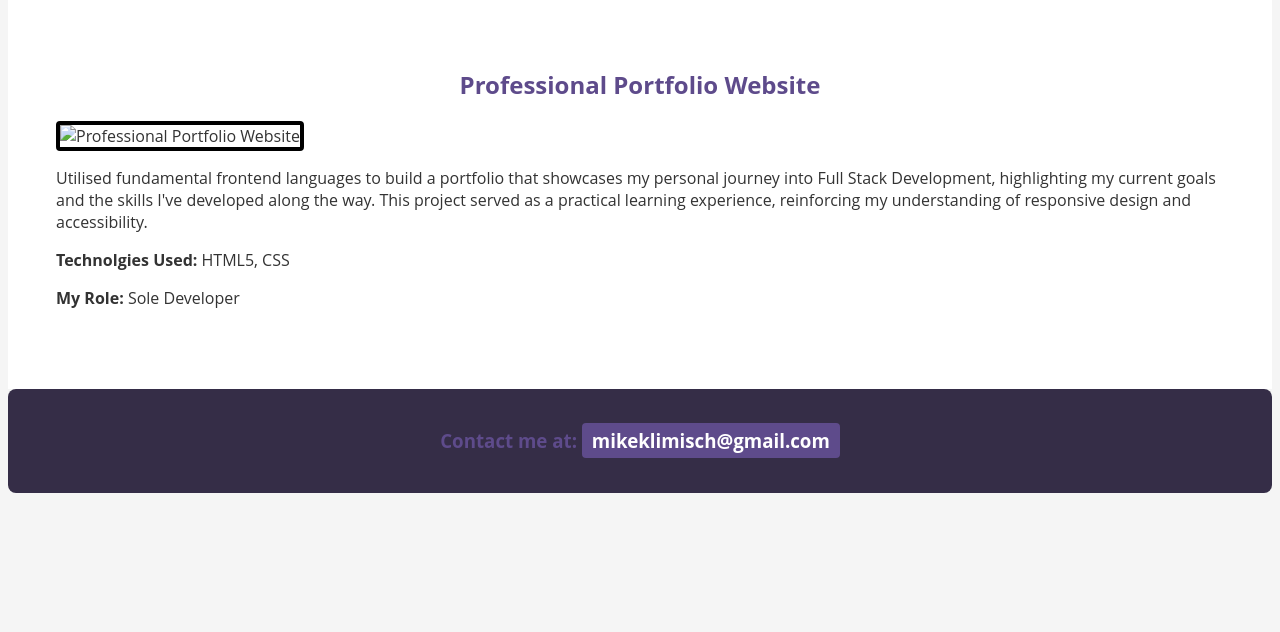
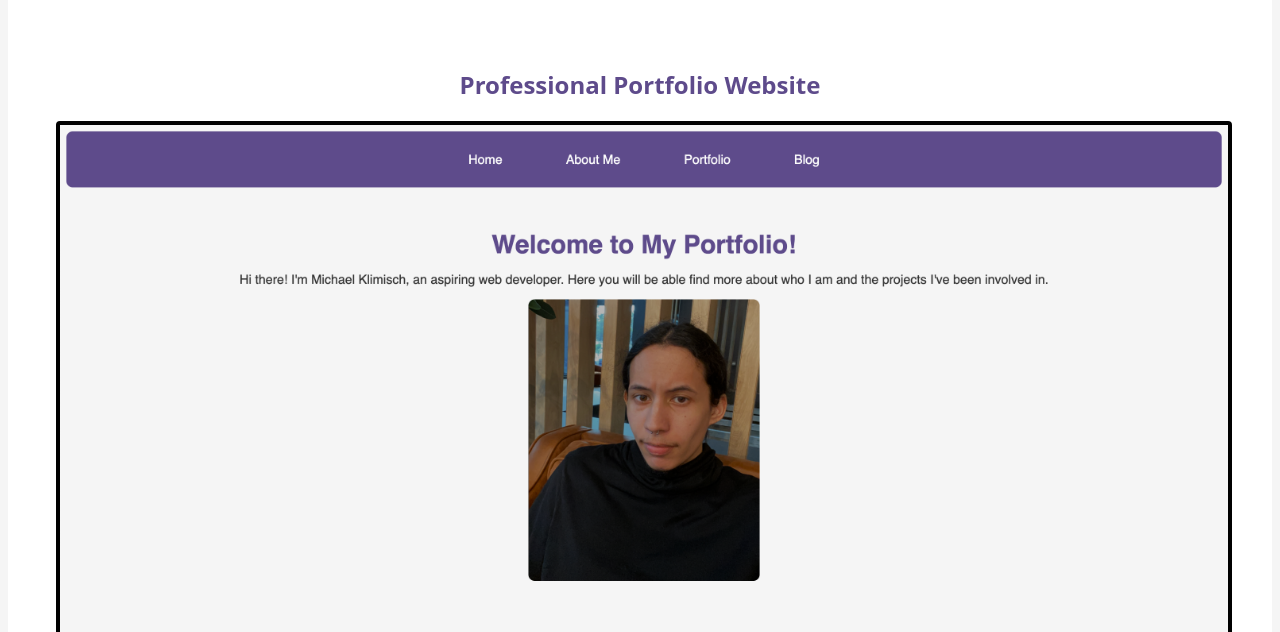
Before and after one commit to sleepymikey/MichaelKlimisch_T1A2, a plain HTML site: page portfolio.html in a window 1280 px wide. Shown: the part 168-800 px from the top of the page. Drawn offline with Linux system fonts and the light colour scheme.

Commit message:
Initial Commit

```diff
--- a/portfolio.html
+++ b/portfolio.html
@@ -26,7 +26,7 @@
     <section id="portfolio">
       <article class="project">
         <h2>Professional Portfolio Website</h2>
-        <img src="/MichaelKlimisch_T1A2/assets/Portfolio-MK.png" alt="Professional Portfolio Website">
+        <img src="/assets/HomePage.png" alt="Professional Portfolio Website">
         <p>Utilised fundamental frontend languages to build a portfolio that showcases my personal journey into Full Stack Development,
             highlighting my current goals and the skills I've developed along the way. This project served as a practical learning experience,
             reinforcing my understanding of responsive design and accessibility.</p>
```
